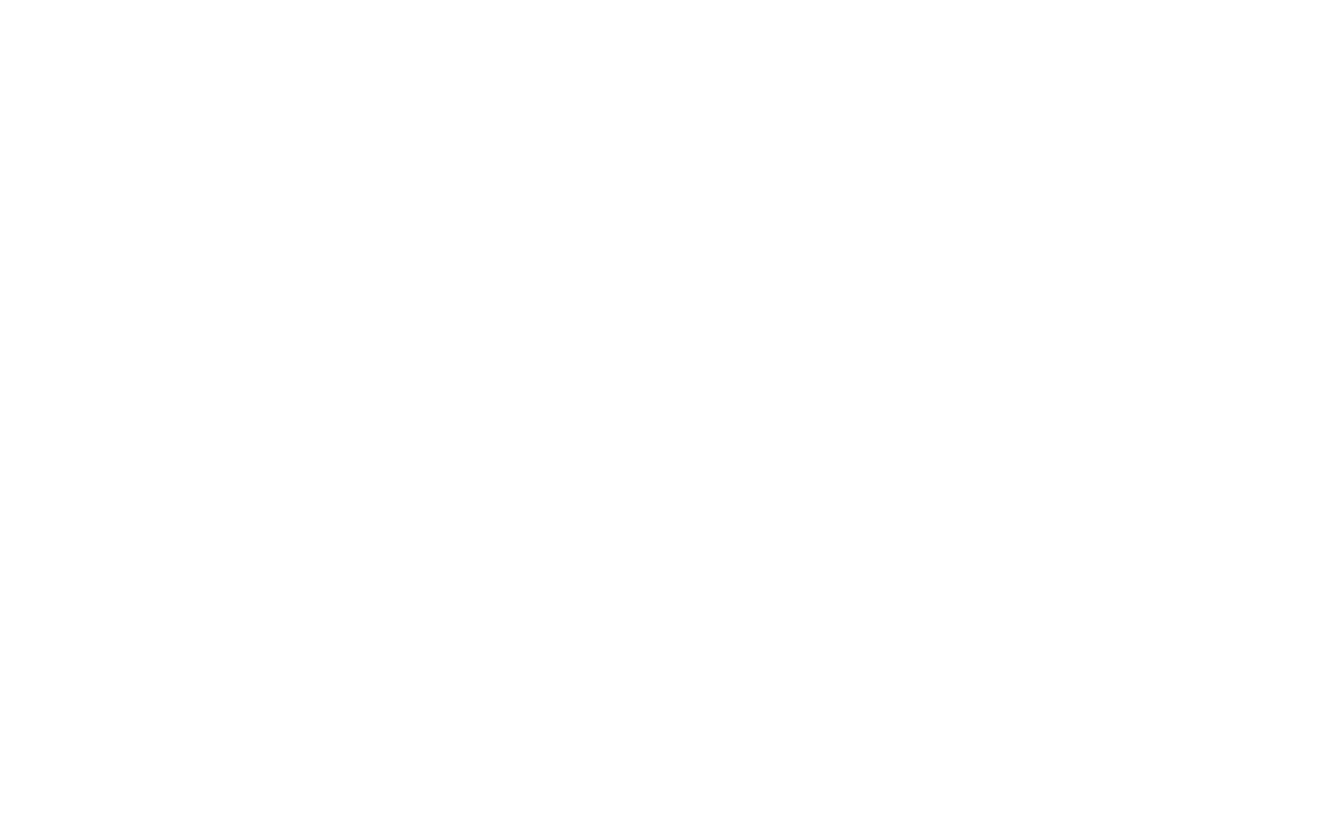
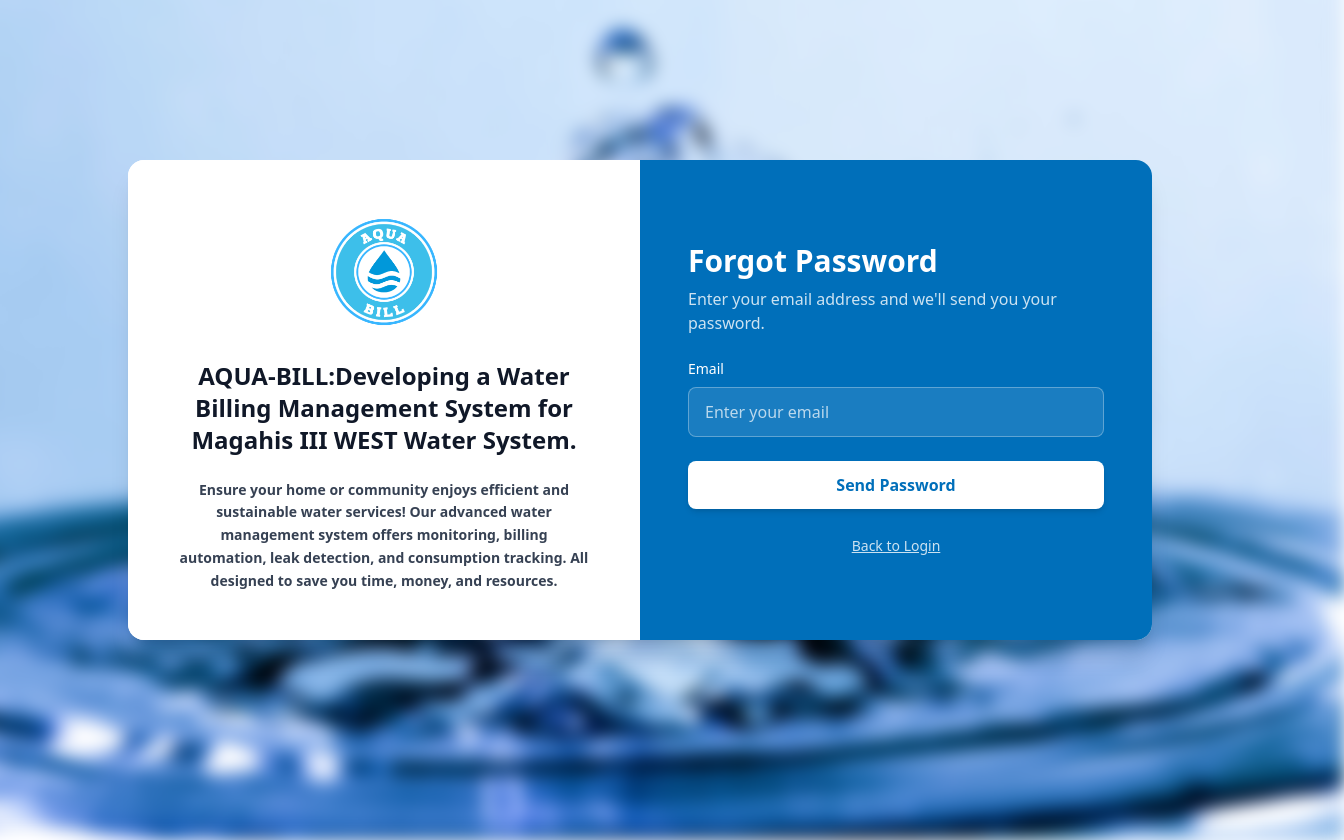
Before and after one commit to Sowishi/Aquabill-Web, a React (Vite) app: page /forgot-password in a window 1280 px wide. Before the commit this address had no page. Shown: the whole page, 1344 px wide, since content can reach past the window. Before the commit the page ends 800 px from the top, so only its background shows below. Built offline with nearby package versions, Linux system fonts and the light colour scheme.

Commit message:
forgot a password is done

```diff
--- a/src/App.jsx
+++ b/src/App.jsx
@@ -3,6 +3,7 @@
 import { AuthProvider } from './context/AuthContext'
 import ProtectedRoute from './components/ProtectedRoute'
 import Login from './pages/Login'
+import ForgotPassword from './pages/ForgotPassword'
 import Dashboard from './pages/Dashboard'
 import DashboardHome from './pages/DashboardHome'
 import TreasurerDashboardHome from './pages/TreasurerDashboardHome'
@@ -37,6 +38,7 @@
     <AuthProvider>
       <Routes>
         <Route path="/login" element={<Login />} />
+        <Route path="/forgot-password" element={<ForgotPassword />} />
         <Route
           path="/dashboard"
           element={
--- /dev/null
+++ b/src/pages/ForgotPassword.jsx
@@ -0,0 +1,203 @@
+import { useState } from 'react'
+import { useNavigate, Link } from 'react-router-dom'
+import { collection, query, where, getDocs } from 'firebase/firestore'
+import { db } from '../../firebase'
+import aquabillLogo from '../assets/aquabill-logo.png'
+import bgImage from '../assets/bg.jpg'
+
+function ForgotPassword() {
+  const [email, setEmail] = useState('')
+  const [error, setError] = useState('')
+  const [success, setSuccess] = useState('')
+  const [loading, setLoading] = useState(false)
+  const navigate = useNavigate()
+
+  // Helper function to get stored password from localStorage
+  const getStoredPassword = (email) => {
+    const storedPassword = localStorage.getItem(`password_${email}`)
+    return storedPassword || 'admin123' // Default password
+  }
+
+  const sendPasswordEmail = async (email, password, userName) => {
+    try {
+      const emailData = {
+        to_email: email,
+        to_name: userName,
+        password: password,
+        subject: 'Your AquaBill Password Recovery',
+        message: `Hello ${userName},\n\nYou requested to recover your password.\n\nYour password is: ${password}\n\nPlease keep this information secure.\n\nBest regards,\nAquaBill Team`
+      };
+
+      const response = await fetch('https://api.emailjs.com/api/v1.0/email/send', {
+        method: 'POST',
+        headers: {
+          'Content-Type': 'application/json',
+        },
+        body: JSON.stringify({
+          service_id: 'service_ves7ah7',
+          template_id: 'template_a5qr2af',
+          user_id: 'pQ5V0cJlxP7v7MH_s',
+          template_params: emailData
+        })
+      });
+
+      if (!response.ok) {
+        throw new Error('Failed to send email');
+      }
+
+      return true;
+    } catch (error) {
+      console.error('Error sending email:', error);
+      throw error;
+    }
+  };
+
+  const handleSubmit = async (e) => {
+    e.preventDefault()
+    setError('')
+    setSuccess('')
+    setLoading(true)
+
+    try {
+      let password = null
+      let userName = null
+
+      // Check if it's admin or treasurer (stored in localStorage)
+      if (email === 'admin@aquabill.com') {
+        password = getStoredPassword(email)
+        userName = 'Admin User'
+      } else if (email === 'treasurer@aquabill.com') {
+        password = getStoredPassword(email)
+        userName = 'Treasurer User'
+      } else {
+        // Check Firestore for residents
+        const usersRef = collection(db, 'users')
+        const q = query(usersRef, where('email', '==', email))
+        const querySnapshot = await getDocs(q)
+
+        if (!querySnapshot.empty) {
+          const userDoc = querySnapshot.docs[0]
+          const userData = userDoc.data()
+          password = userData.password
+          userName = userData.fullName || 'User'
+        } else {
+          setError('Email not found. Please check your email address.')
+          setLoading(false)
+          return
+        }
+      }
+
+      if (password) {
+        // Send password via email
+        await sendPasswordEmail(email, password, userName)
+        setSuccess('Password has been sent to your email address!')
+        setTimeout(() => {
+          navigate('/login')
+        }, 3000)
+      } else {
+        setError('Unable to retrieve password. Please contact support.')
+      }
+    } catch (error) {
+      console.error('Error:', error)
+      setError('Failed to send password email. Please try again later.')
+    } finally {
+      setLoading(false)
+    }
+  }
+
+  return (
+    <div className="min-h-screen flex items-center justify-center p-4 sm:p-6 md:p-8 relative">
+      {/* Blurred Background */}
+      <div
+        className="absolute inset-0 z-0"
+        style={{
+          backgroundImage: `url(${bgImage})`,
+          backgroundSize: 'cover',
+          backgroundPosition: 'center',
+          backgroundRepeat: 'no-repeat',
+          filter: 'blur(8px)',
+          transform: 'scale(1.1)'
+        }}
+      />
+      {/* Content */}
+      <div className="bg-white rounded-2xl shadow-xl w-full max-w-5xl flex flex-col lg:flex-row overflow-hidden relative z-10">
+        {/* Left side - Logo */}
+        <div className="w-full lg:w-1/2 bg-white flex items-center justify-center p-6 sm:p-8 md:p-12">
+          <div className="text-center">
+            <img
+              src={aquabillLogo}
+              alt="AquaBill Logo"
+              className="h-20 sm:h-24 md:h-32 w-auto mx-auto mb-4 sm:mb-6"
+            />
+            <p className="text-gray-700 text-xs sm:text-sm leading-relaxed max-w-md mx-auto font-bold">
+              <span className="font-bold text-lg sm:text-xl md:text-2xl text-gray-900">AQUA-BILL:Developing a Water Billing Management System for Magahis III WEST Water System. </span>
+              <br /><br />
+              Ensure your home or community enjoys efficient and sustainable water services! Our advanced water management system offers monitoring, billing automation, leak detection, and consumption tracking. All designed to save you time, money, and resources.
+            </p>
+          </div>
+        </div>
+
+        {/* Right side - Form */}
+        <div className="w-full lg:w-1/2 p-6 sm:p-8 md:p-12 flex flex-col justify-center" style={{ backgroundColor: '#006fba' }}>
+          <h1 className="text-2xl sm:text-3xl font-bold text-white mb-2">
+            Forgot Password
+          </h1>
+          <p className="text-white/80 mb-4 sm:mb-6 text-sm sm:text-base">
+            Enter your email address and we'll send you your password.
+          </p>
+
+          {error && (
+            <div className="mb-4 p-3 bg-red-500/20 border border-red-500/50 rounded-lg text-white text-sm">
+              {error}
+            </div>
+          )}
+
+          {success && (
+            <div className="mb-4 p-3 bg-green-500/20 border border-green-500/50 rounded-lg text-white text-sm">
+              {success}
+            </div>
+          )}
+
+          <form onSubmit={handleSubmit} className="space-y-4 sm:space-y-6">
+            <div>
+              <label
+                htmlFor="email"
+                className="block text-sm font-medium text-white mb-2"
+              >
+                Email
+              </label>
+              <input
+                type="email"
+                id="email"
+                value={email}
+                onChange={(e) => setEmail(e.target.value)}
+                className="w-full px-4 py-2.5 sm:py-3 border border-white/30 rounded-lg focus:ring-2 focus:ring-white/50 focus:border-white/50 outline-none transition bg-white/10 text-white placeholder-white/70 text-sm sm:text-base"
+                placeholder="Enter your email"
+                required
+              />
+            </div>
+
+            <button
+              type="submit"
+              disabled={loading}
+              className="w-full bg-white text-[#006fba] hover:bg-white/90 font-semibold py-2.5 sm:py-3 rounded-lg transition duration-200 shadow-md hover:shadow-lg disabled:opacity-50 disabled:cursor-not-allowed text-sm sm:text-base"
+            >
+              {loading ? 'Sending...' : 'Send Password'}
+            </button>
+
+            <div className="text-center">
+              <Link
+                to="/login"
+                className="text-white/80 hover:text-white text-sm underline"
+              >
+                Back to Login
+              </Link>
+            </div>
+          </form>
+        </div>
+      </div>
+    </div>
+  )
+}
+
+export default ForgotPassword
--- a/src/pages/Login.jsx
+++ b/src/pages/Login.jsx
@@ -1,5 +1,5 @@
 import { useState, useEffect } from 'react'
-import { useNavigate } from 'react-router-dom'
+import { useNavigate, Link } from 'react-router-dom'
 import { useAuth } from '../context/AuthContext'
 import aquabillLogo from '../assets/aquabill-logo.png'
 import bgImage from '../assets/bg.jpg'
@@ -123,6 +123,15 @@
             >
               {loading ? 'Signing In...' : 'Sign In'}
             </button>
+
+            <div className="text-center">
+              <Link
+                to="/forgot-password"
+                className="text-white/80 hover:text-white text-sm underline"
+              >
+                Forgot Password?
+              </Link>
+            </div>
           </form>
         </div>
       </div>
```
